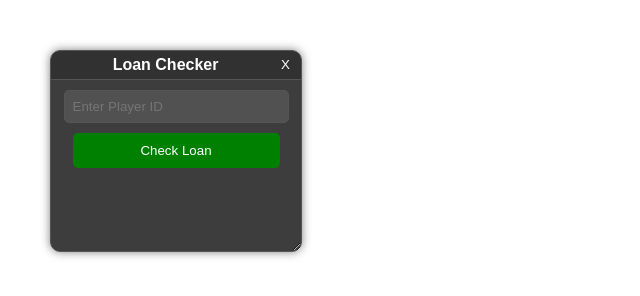
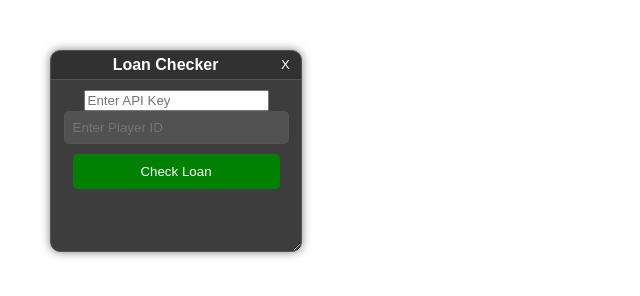
Before and after one commit to SirPr0/TT-Loan, a plain HTML site: page index.html in a window 1280 px wide. Shown: the whole page, without its empty margins (0-640 px from the left). Drawn offline with Linux system fonts and the light colour scheme.

Commit message:
Update index.html

```diff
--- a/index.html
+++ b/index.html
@@ -13,6 +13,7 @@
             <button id="closeButton">X</button>
         </div>
         <div id="loanCheckerContent">
+            <input type="text" id="apiKeyInput" placeholder="Enter API Key">
             <input type="text" id="playerIdInput" placeholder="Enter Player ID">
             <button id="checkLoanButton">Check Loan</button>
             <div id="loanStatus"></div>
```
